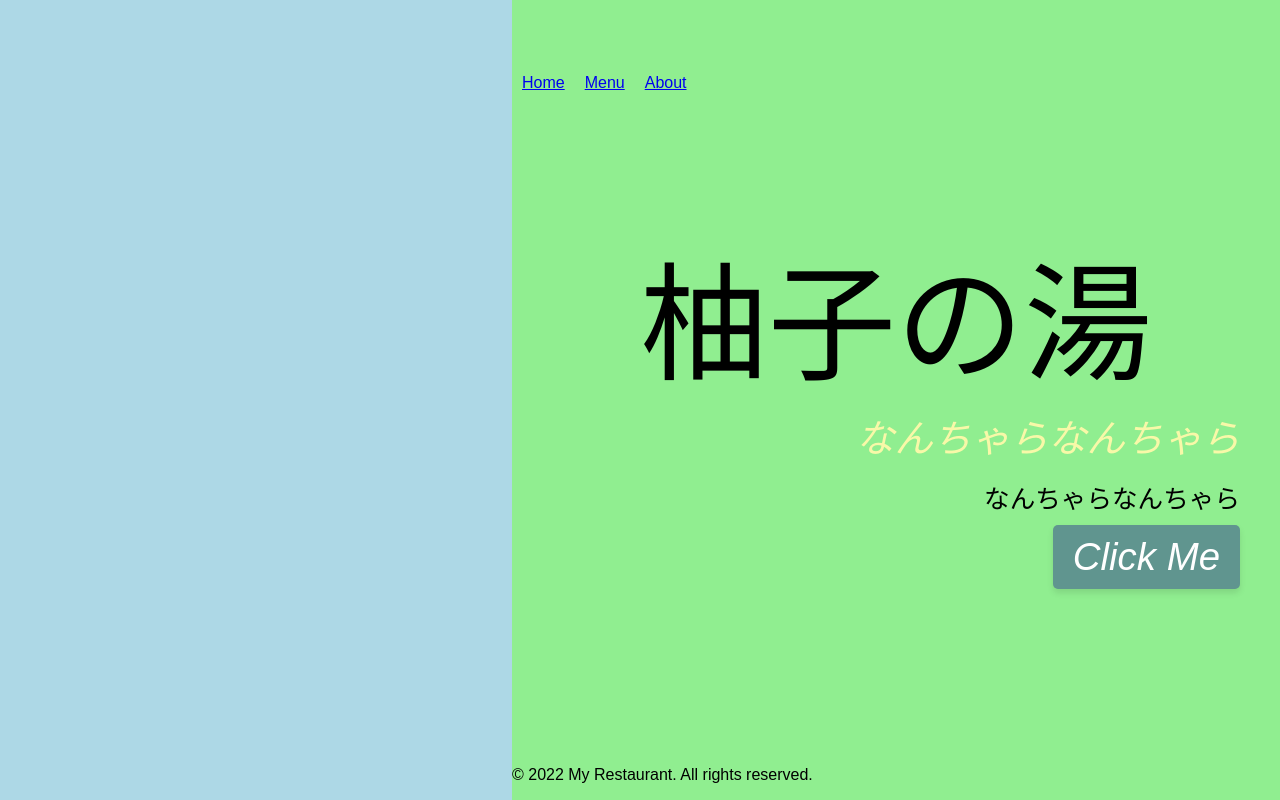
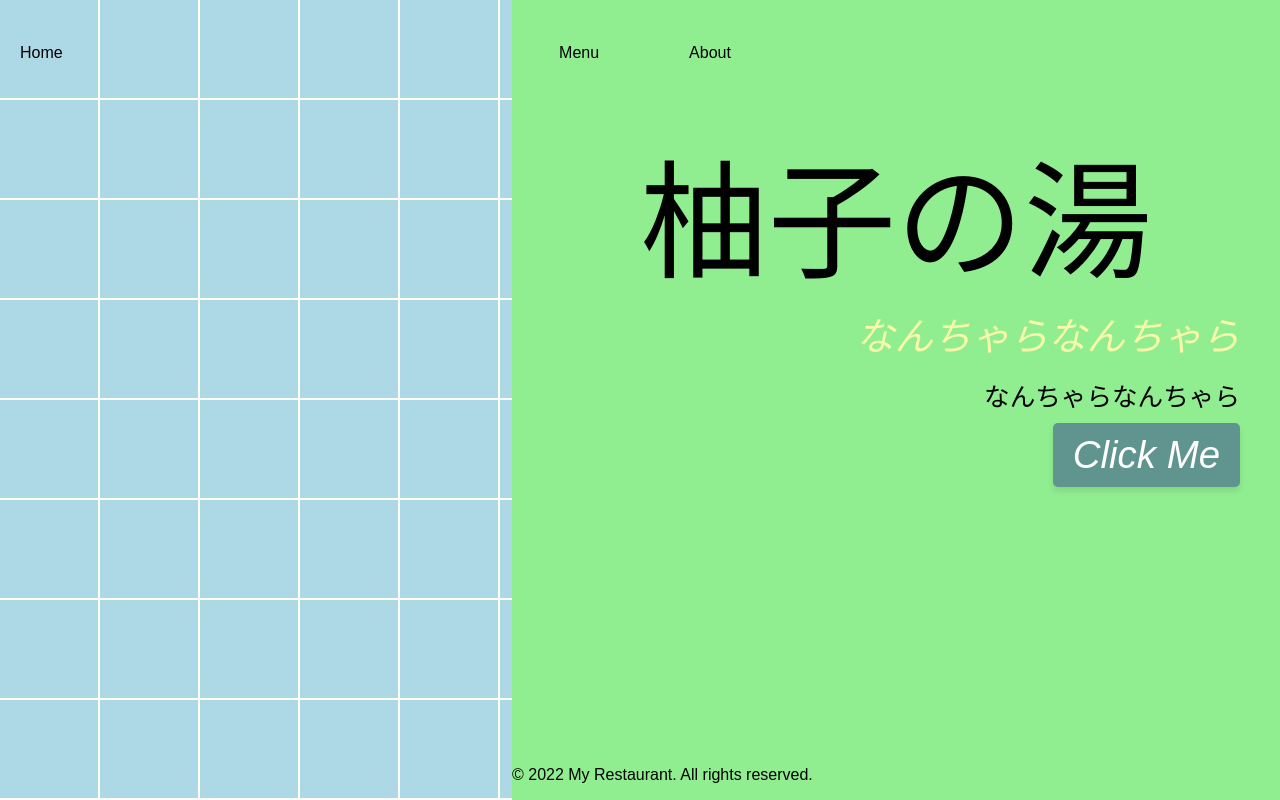
Before and after one commit to rakuda04/resturant-page, a website with bundled scripts: page src/template.html in a window 1280 px wide. Built offline with nearby package versions, Linux system fonts and the light colour scheme.

Commit message:
add styling for navbar

```diff
--- a/src/index.js
+++ b/src/index.js
@@ -13,9 +13,11 @@ const LeftContainer = document.createElement("div");
 const mainElement = document.getElementById("main");
 
 // Append both containers at once
-mainElement.append(LeftContainer, RightContainer);
+mainElement.append(LeftContainer, RightContainer, document.querySelector("header"));
 
-RightContainer.append(document.querySelector("header"),document.querySelector("footer"))
+RightContainer.append(document.querySelector("footer"))
+
+
 
 //add js to elements the heading ul so that it has style
 
--- a/src/styles.css
+++ b/src/styles.css
@@ -11,54 +11,113 @@ body {
 
 }
 
-header{
-  margin-top: 8vh;
+
+footer {
+    bottom: 0;
+    position: absolute;
+    margin-top: auto;
+    margin-bottom: 2vh;
 }
 
-footer{
-  bottom: 0;
-  position:absolute;
-  margin-top: auto;
-  margin-bottom: 2vh;
-}
-ul {
-  display: flex;
-  flex-direction: row; /* Change to row for horizontal layout */
+nav {
+
+    padding: 10px;
 }
 
-li {
-  list-style: none;
-  margin: 10px;
+nav ul {
+    list-style: none;
+    display: flex;
+    justify-content:start;
 }
-.container {
-    max-width: 1200px;
-    margin: 0 auto;
-    padding: 20px;
-    background-color: blue;
+
+nav ul li {
+    margin: 0 10px;
 }
+
+nav ul li a {
+    color: black;
+    text-decoration: none;
+    position: relative;
+    font-size: 2vh;
+}
+
+nav ul li a::after {
+    content: '';
+    position: absolute;
+    width: 0;
+    height: 2px;
+    bottom: -2px;
+    left: 0;
+    background-color: black;
+    transition: width 0.3s ease-in-out;
+}
+
+nav ul li a:hover::after {
+    width: 100%;
+}
+
+nav ul li:first-child{
+  margin-right: 38vw;
+  margin-left: 3fr; /* fix positioning*/
+}
+
+nav ul li:nth-child(2){
+  margin-right: 10vh;
+}
+
 
 #main {
     display: flex;
     flex-direction: row;
-    position: absolute;
-    top: 0;
-    left: 0;
-    width: 100%;
-    height: 100vh;
-    z-index: -1;
+
+
+
+    overflow: visible;
 }
 
+header{
+  z-index: 10;
+  position: fixed;
+  top: 0;
+  width: 100%;
+  color: white;
+  text-align: center;
+  padding: 10px 0;
+  margin-top: 3vh;
+}
 
 .mainLeftContainer {
   background-color: lightblue;
   width: 40%;
   height: 100vh;
+  position: relative;
+  z-index: -1;
+  display: grid;
+  grid-template-columns: repeat(3, 1fr); /* 3 columns of equal width */
+  grid-template-rows: repeat(3, 1fr); /* 3 rows of equal height */
+  gap: 10px; /* Gap between grid items */
+}
+
+.mainLeftContainer::before {
+  content: "";
+  position: absolute;
+  top: 0;
+  left: 0;
+  width: 100%;
+  height: 100%;
+  background:
+  linear-gradient(to left, white 2px, transparent 2px),
+  linear-gradient(to top, white 2px, transparent 2px);
+  background-size: 100px 100px; /* Adjust the size of the grid cells */
+  z-index: -1;
 }
 
 .mainRightContainer {
   background-color: lightgreen;
   width: 60%;
   height: 100vh;
+  position: relative;
+  z-index: -1;
 }
 
 .bodyContainer,.homeBodyContainer,.menuBodyContainer,.aboutBodyContainer{
@@ -68,6 +127,7 @@ li {
   flex-direction:column;
   margin: 5vh;
 }
+
 /* home section */
 
 .homeBodyContainer{
--- a/src/template.html
+++ b/src/template.html
@@ -12,9 +12,9 @@
 
         <nav>
             <ul>
-                <li><a href="#">Home</a></li>
-                <li><a href="#">Menu</a></li>
-                <li><a href="#">About</a></li>
+                <li id="homeNav"><a href="#">Home</a></li>
+                <li id="menuNav"><a href="#">Menu</a></li>
+                <li id="aboutNav"><a href="#">About</a></li>
             </ul>
         </nav>
     </header>
```
